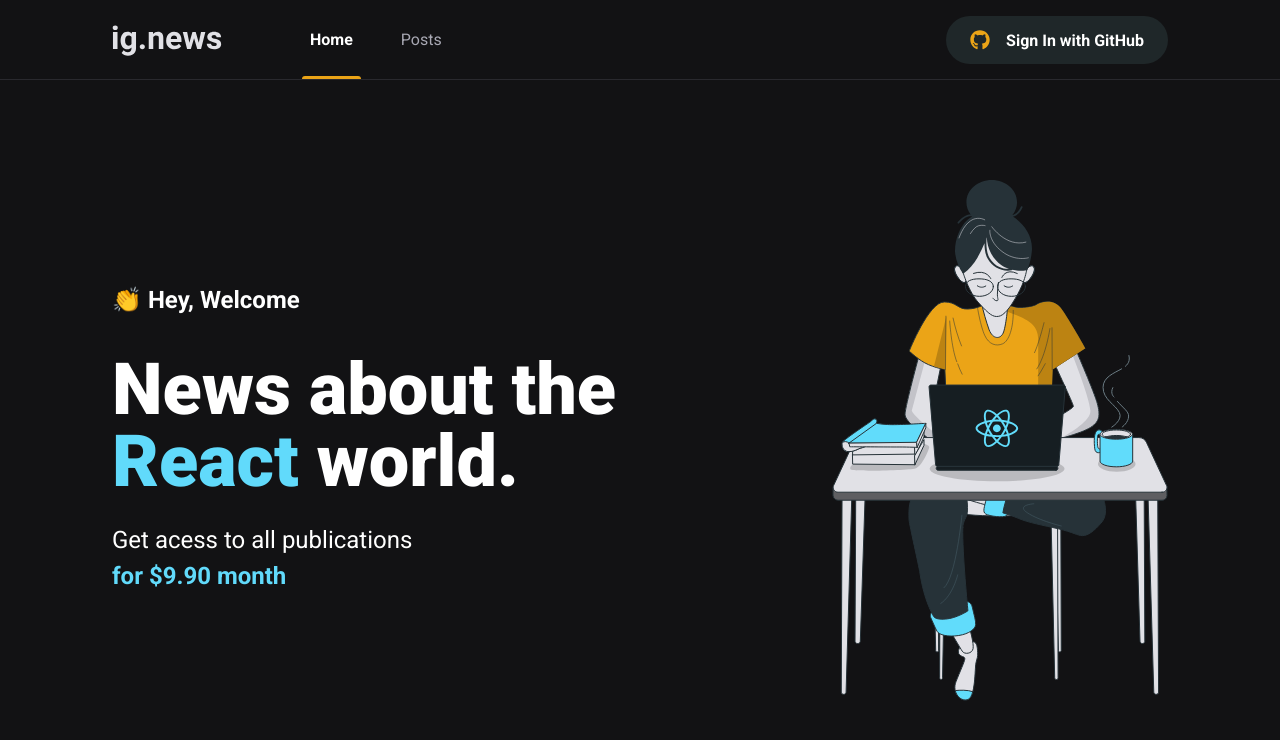
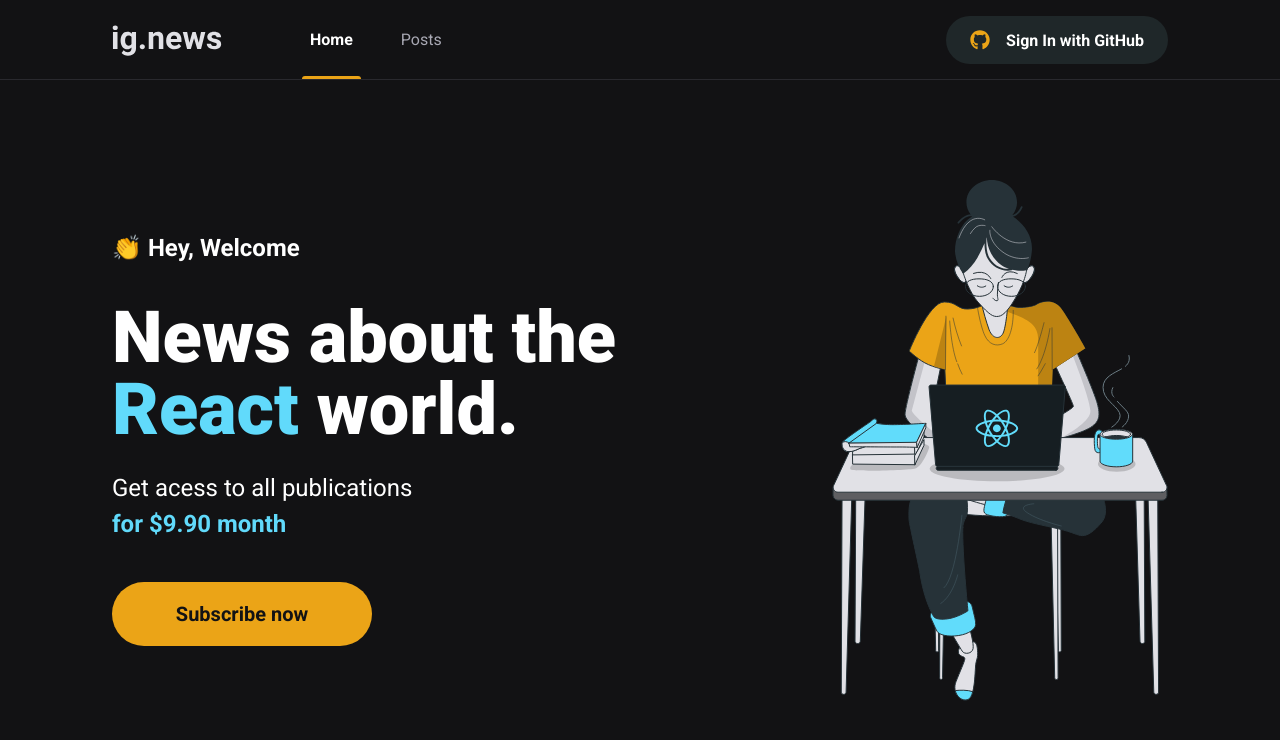
Before and after one commit to aldojunior990/ignews-nextjs, a Next.js app: page / in a window 1280 px wide. Shown: the top 740 px of the page. Built offline with nearby package versions, Linux system fonts and the light colour scheme.

Commit message:
creating a subscribe button component

```diff
--- /dev/null
+++ b/src/components/SubscribeButton/index.tsx
@@ -0,0 +1,9 @@
+import styles from "./styles.module.scss";
+
+export function SubscribeButton() {
+  return (
+    <button className={styles.subscribeButton} type="button">
+      Subscribe now
+    </button>
+  );
+}
--- /dev/null
+++ b/src/components/SubscribeButton/styles.module.scss
@@ -0,0 +1,20 @@
+.subscribeButton {
+  height: 4rem;
+  width: 260px;
+  border: 0;
+  border-radius: 2rem;
+  background: var(--yellow-500);
+  color: var(--gray-900);
+  font-size: 1.25rem;
+  font-weight: bold;
+
+  display: flex;
+  align-items: center;
+  justify-content: center;
+
+  transition: filter 0.2s;
+
+  &:hover {
+    filter: brightness(0.8);
+  }
+}
--- a/src/pages/home.module.scss
+++ b/src/pages/home.module.scss
@@ -37,4 +37,8 @@
       font-weight: bold;
     }
   }
+
+  button {
+    margin-top: 2.5rem;
+  }
 }
--- a/src/pages/index.tsx
+++ b/src/pages/index.tsx
@@ -1,4 +1,5 @@
 import Head from "next/head";
+import { SubscribeButton } from "../components/SubscribeButton";
 
 import styles from "./home.module.scss";
 
@@ -19,6 +20,7 @@
             Get acess to all publications <br />
             <span>for $9.90 month</span>
           </p>
+          <SubscribeButton />
         </section>
 
         <img src="/images/avatar.svg" alt="Girl Coding"></img>
```
